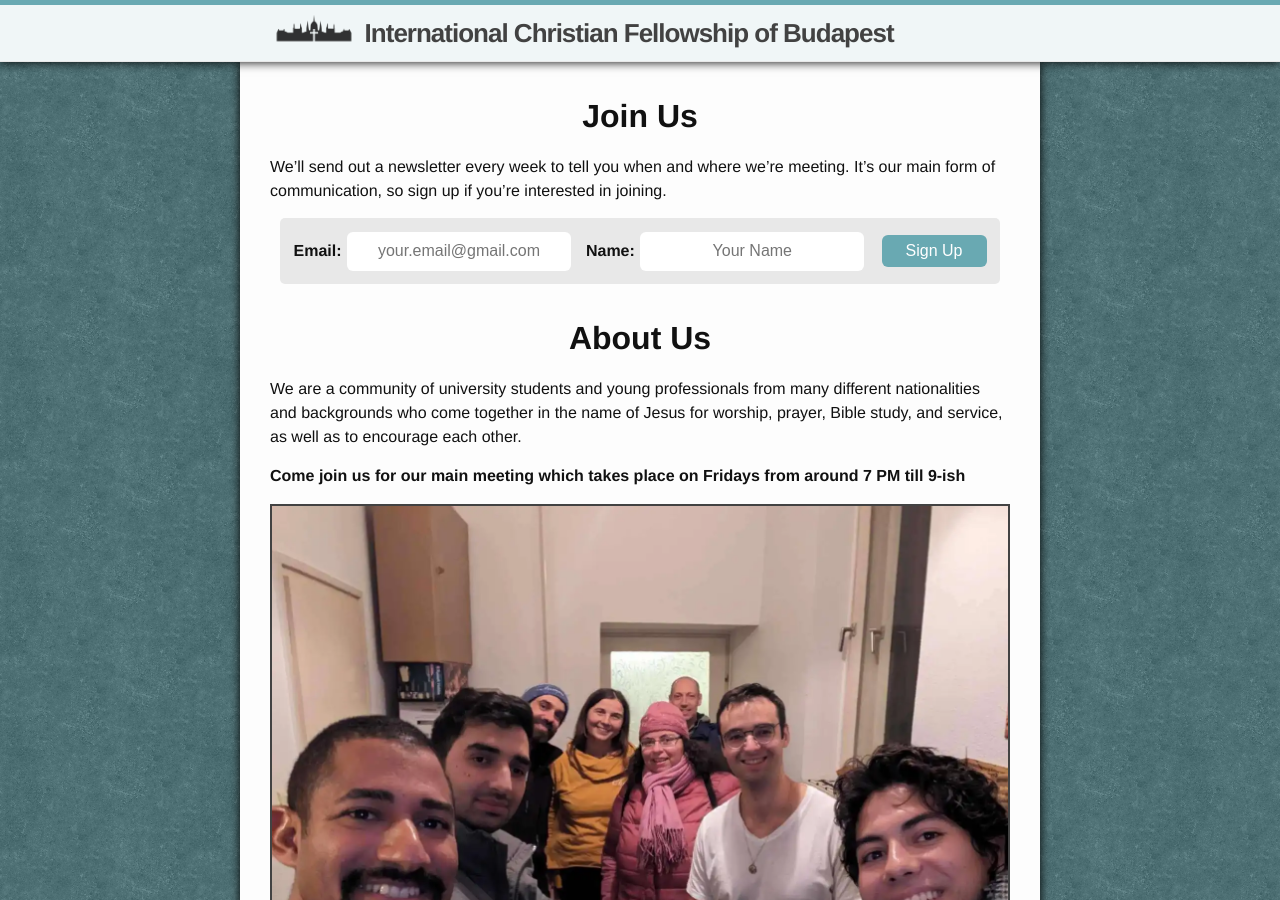
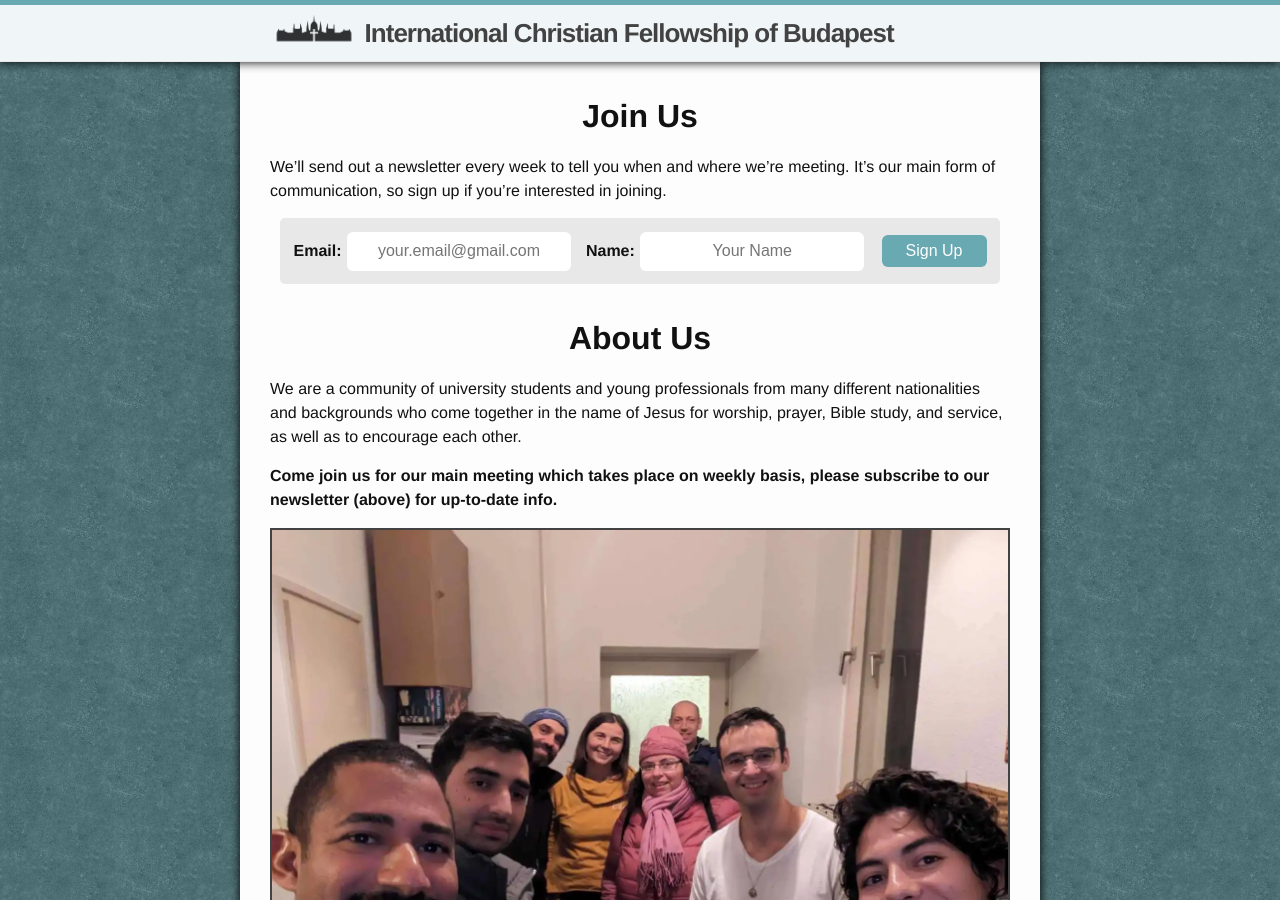
Before and after one commit to sionleroux/icfbudapest.org, a Jekyll site: the page built from index.md, in a window 1280 px wide and 900 px high. Built offline with Jekyll 4.4.1, drawn with Linux system fonts in a browser that asks for light colours.

Commit message:
Replace precise meeting dates with newsletter CTA

```diff
--- a/index.md
+++ b/index.md
@@ -17,8 +17,8 @@ About Us
 
 {{ site.description }}
 
-**Come join us for our main meeting which takes place on Fridays
-from around 7 PM till 9-ish**
+**Come join us for our main meeting which takes place on weekly basis,
+please subscribe to our newsletter (above) for up-to-date info.**
 
 ![]({{ site.url }}/assets/ICFB2024.webp)
 {:.photo width='740' height='556'}
```
